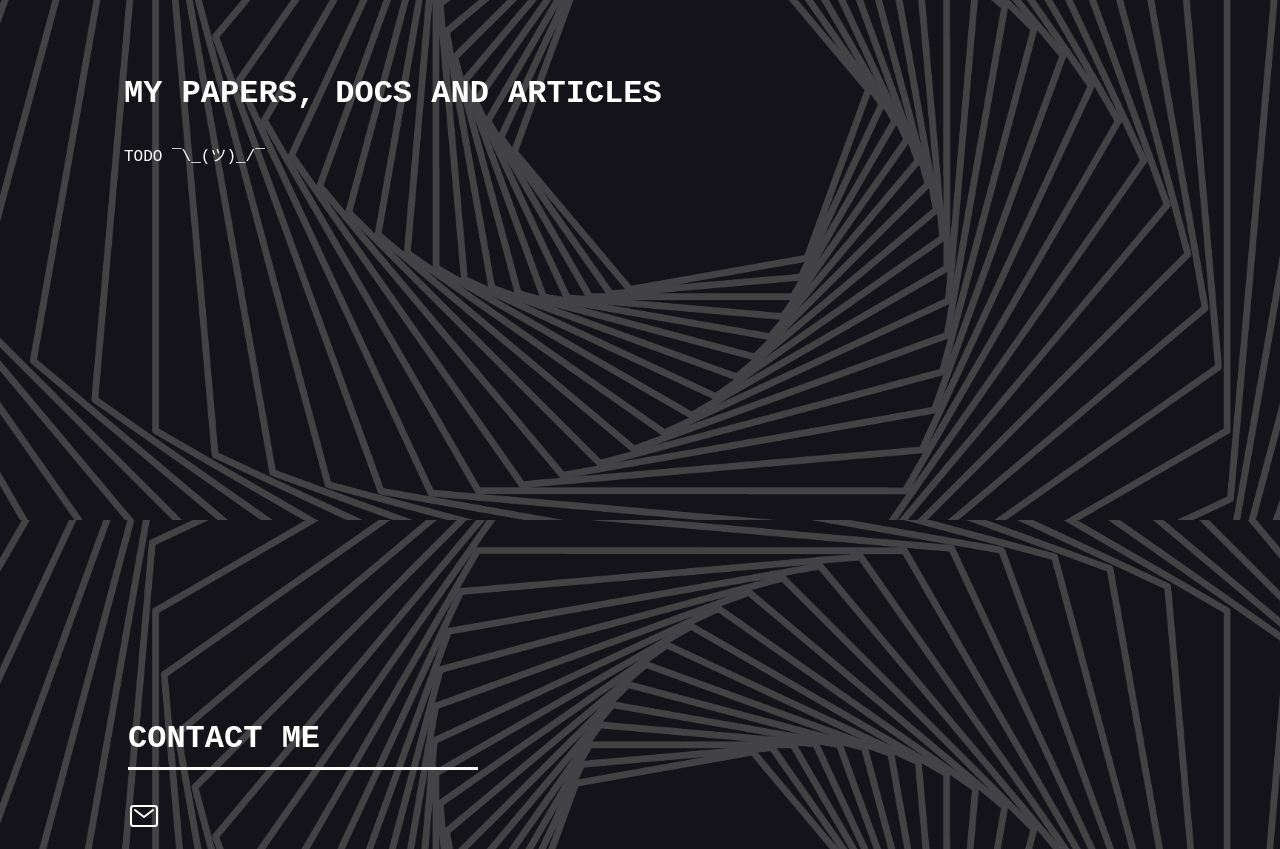
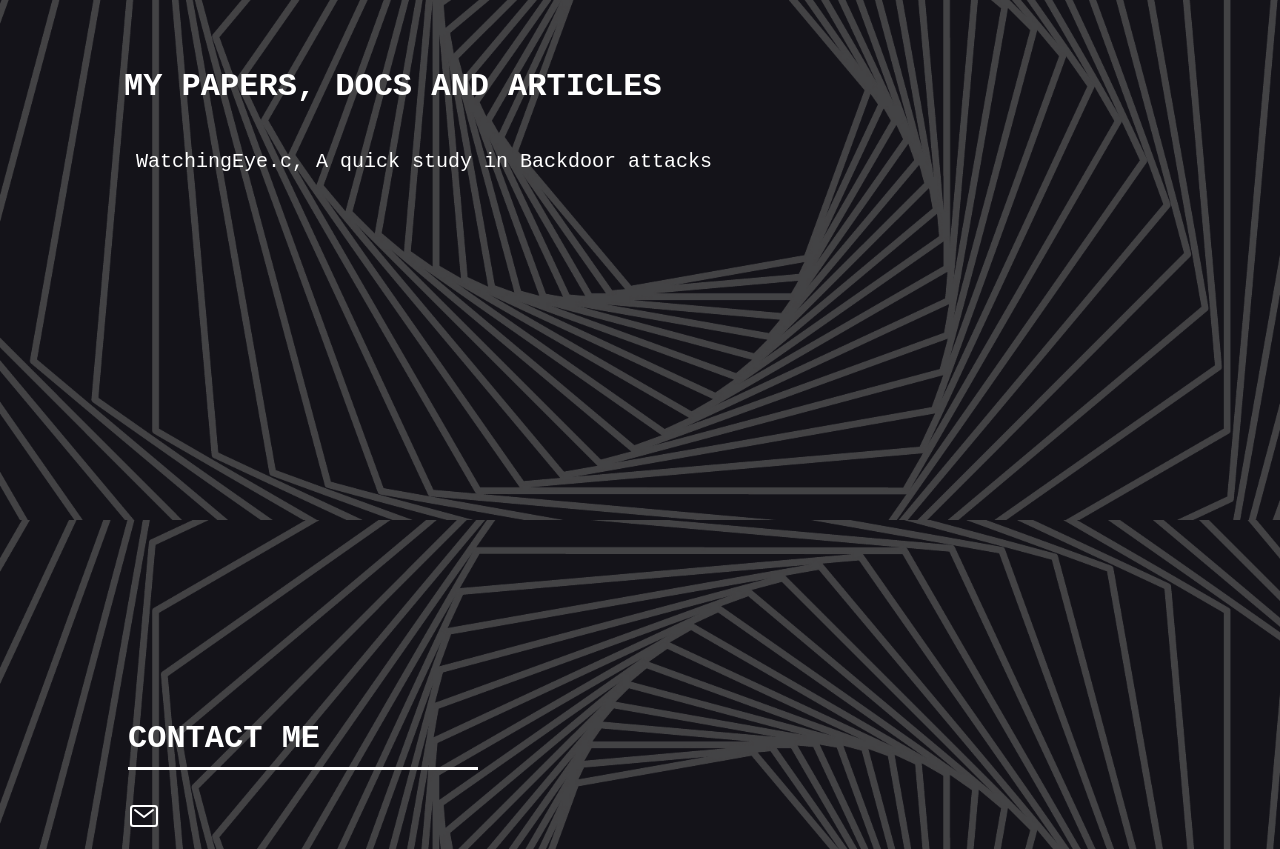
Before and after one commit to TsuNIIII/TsuNIIII.github.io, a plain HTML site: page index.html in a window 1280 px wide. Shown: the part 1880-2729 px from the top of the page. Drawn offline with nearby package versions, Linux system fonts and the light colour scheme.

Commit message:
added Papers

```diff
--- a/index.html
+++ b/index.html
@@ -68,7 +68,9 @@
         <div class="container">
             <div class="title">
                 <h1>My papers, docs and articles</h1>
-                <p> TODO ¯\_(ツ)_/¯</p>
+                <a href="watchingEye.c.pdf" download="GFG">
+                    <button type="button">WatchingEye.c, A quick study in Backdoor attacks</button>
+                    </a>
             </div>
         </div>
     </section>
--- a/style.css
+++ b/style.css
@@ -165,10 +165,20 @@ header .btn-mobile{
     font-size: 2rem;
     text-align: left;
 }
-#papers .container .title p{
+#papers .container .title a{
     color: #fff;
     width: 500px;
     margin-top: 30px;
+}
+
+#papers .container .title button{
+    color: #fff;
+    font-size: 20px;
+    border: none;
+    cursor: pointer;
+    width:600px;
+    margin-top: 15px;
+    background-color: transparent;
 }
 
 /*===== Contact =====*/
```
Also changed, not shown: 1 other file.
